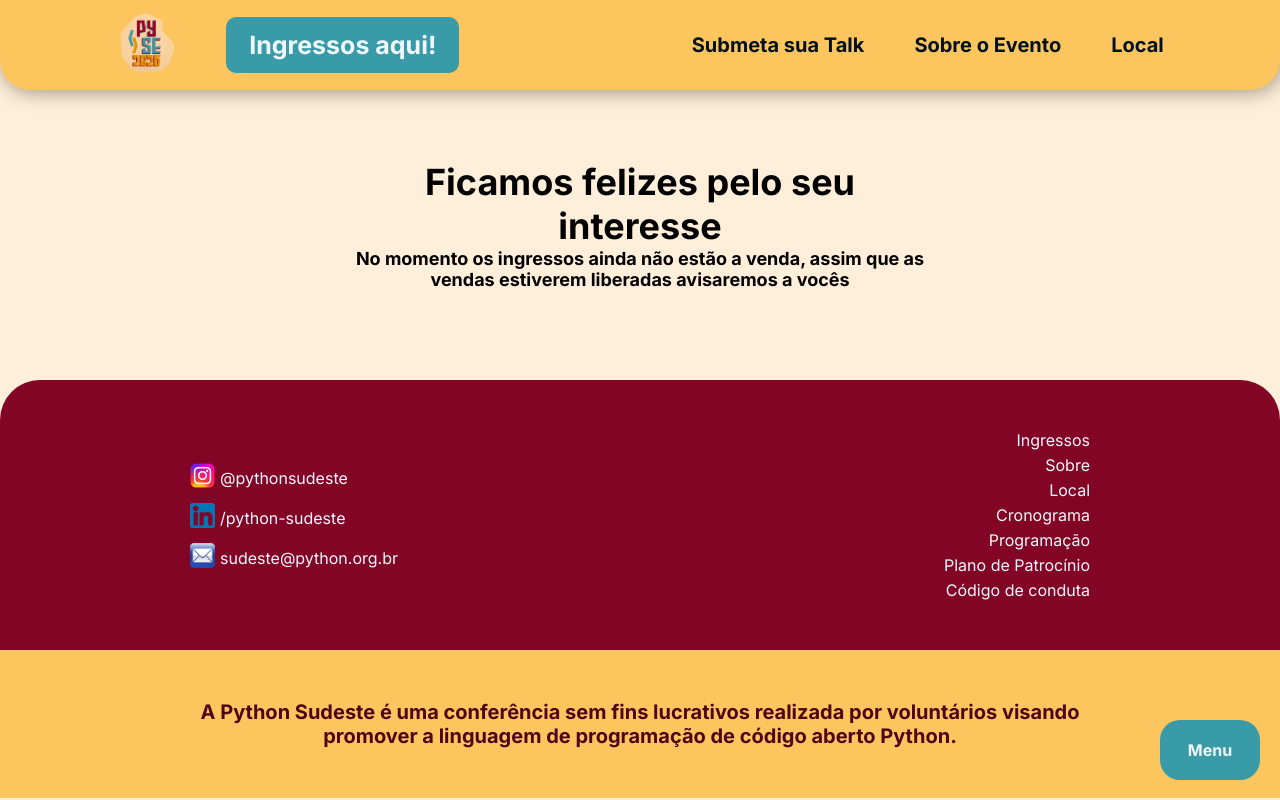
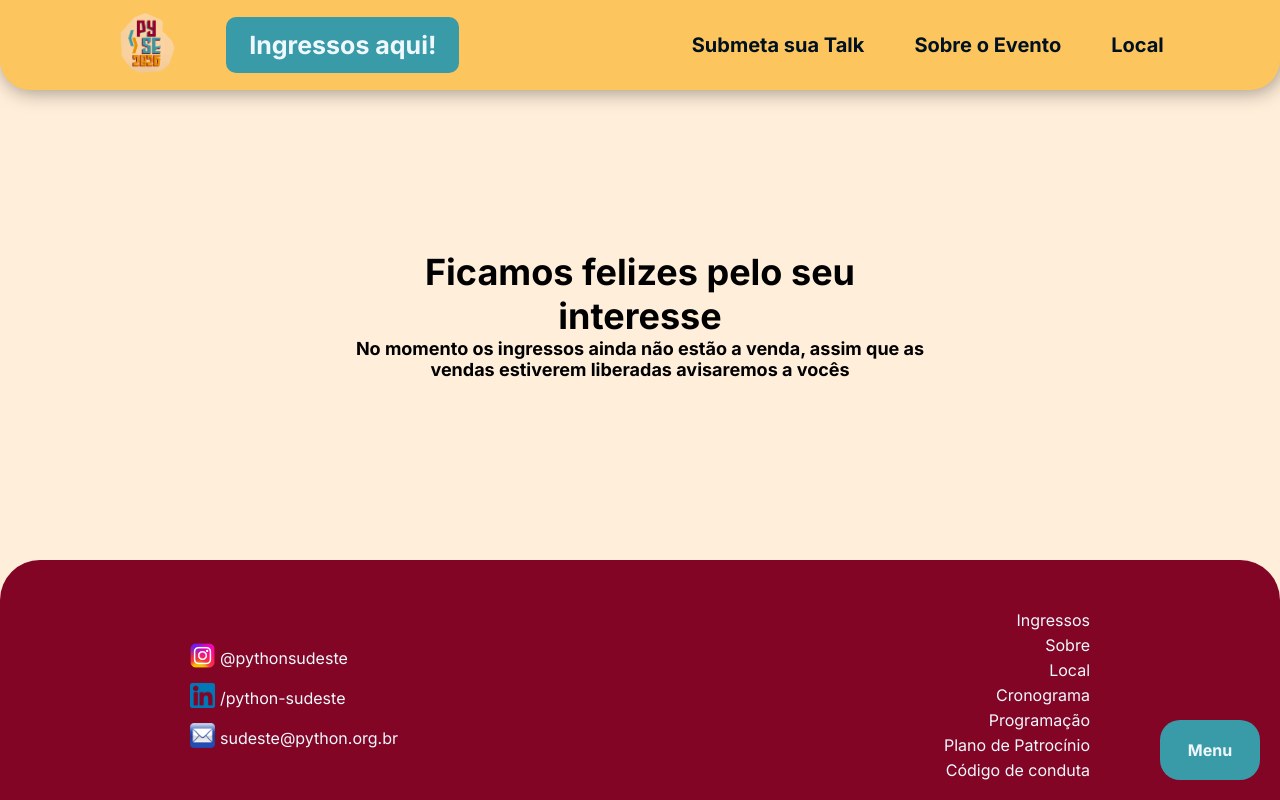
Before and after one commit to pythonsudeste/Site-PySE2026, a React (Vite) app: page /ingressos in a window 1280 px wide. Shown: the top 800 px of the page. Built offline with nearby package versions, Linux system fonts and the light colour scheme.

Commit message:
Corrigindo a pagina de ingresso deixando ela em 100vh dessa forma o footer não fica ocupando tanto a tela

```diff
--- a/src/pages/ingressos/styles/Ingressos.css
+++ b/src/pages/ingressos/styles/Ingressos.css
@@ -6,6 +6,7 @@
 
     width: 100%;
     padding: 70px 0px;
+    height: calc(100vh - 350px);
     margin-bottom: -30px;
 
     text-align: center;
```
